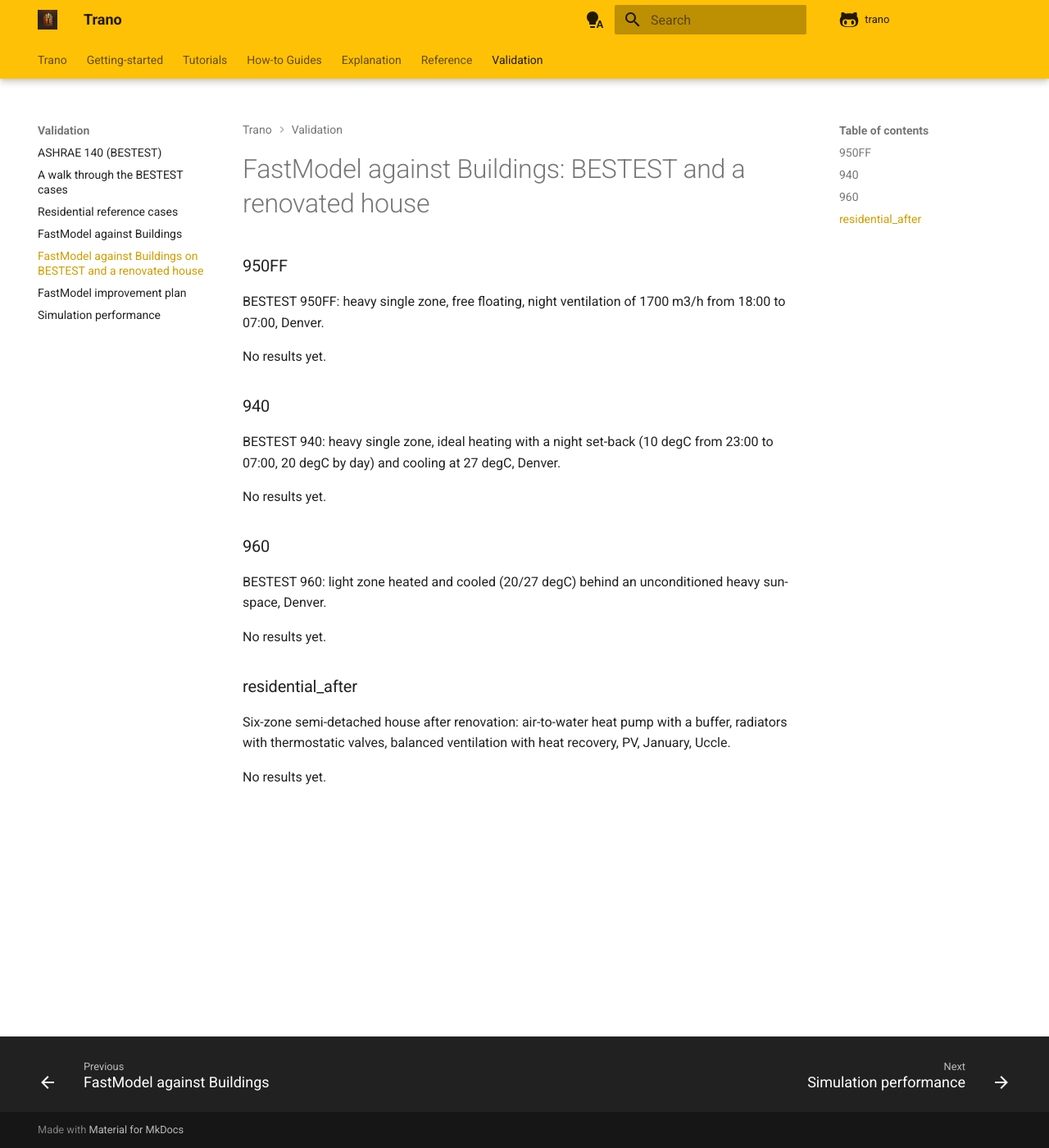
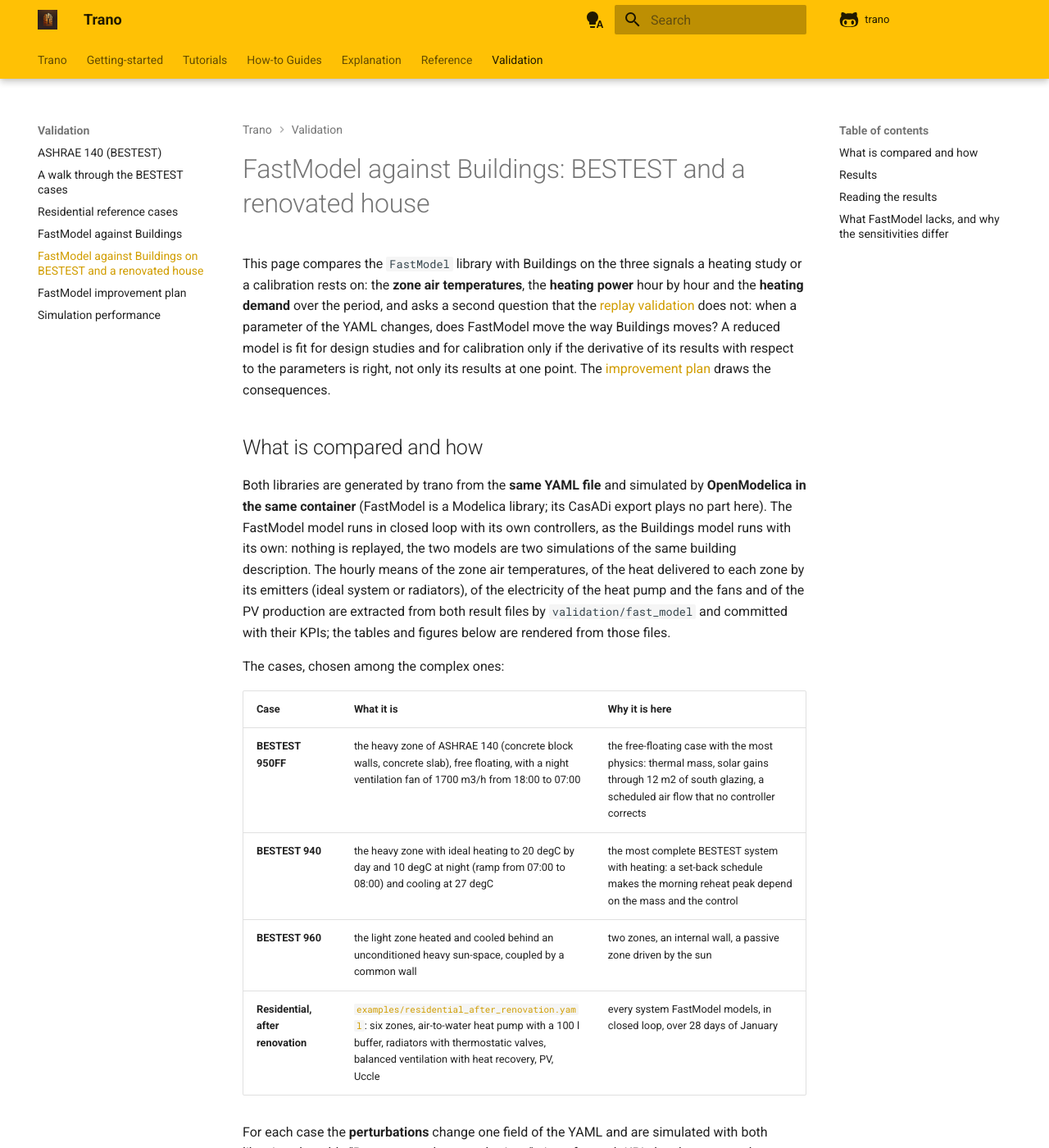
Before and after one commit to andoludo/trano, an MkDocs documentation site: the page built from docs/validation/fast_model_study.md, in a window 1280 px wide and 1400 px high. Shown: the whole window at 82% size. Built offline with MkDocs 1.6.1 and Material for MkDocs 9.7.7, drawn with Linux system fonts in a browser that asks for light colours; comment, search, counter and statistics services are not loaded; some of the changed text lies outside the part shown.

Commit message:
Study page and improvement plan: method and the gaps read from the FastModel equations
The results sections stay empty until the workflow commits the simulations.

Co-Authored-By: Claude Fable 5.1 <noreply@anthropic.com>
Claude-Session: https://claude.ai/code/session_01AxNK5XGSLybqEFSBZZysc8

```diff
--- a/docs/validation/fast_model_study.md
+++ b/docs/validation/fast_model_study.md
@@ -1,31 +1,58 @@
 # FastModel against Buildings: BESTEST and a renovated house
 
-<!-- prose written after the first results; the tables and figures between the markers are rendered by
-     `python -m validation.fast_model report --docs` -->
+This page compares the `FastModel` library with Buildings on the three signals a heating study or a calibration
+rests on: the **zone air temperatures**, the **heating power** hour by hour and the **heating demand** over the
+period, and asks a second question that the [replay validation](fast_model.md) does not: when a parameter of the
+YAML changes, does FastModel move the way Buildings moves? A reduced model is fit for design studies and for
+calibration only if the derivative of its results with respect to the parameters is right, not only its results at
+one point. The [improvement plan](fast_model_improvement_plan.md) draws the consequences.
+
+## What is compared and how
+
+Both libraries are generated by trano from the **same YAML file** and simulated by **OpenModelica in the same
+container** (FastModel is a Modelica library; its CasADi export plays no part here). The FastModel model runs in
+closed loop with its own controllers, as the Buildings model runs with its own: nothing is replayed, the two models
+are two simulations of the same building description. The hourly means of the zone air temperatures, of the heat
+delivered to each zone by its emitters (ideal system or radiators), of the electricity of the heat pump and the fans
+and of the PV production are extracted from both result files by `validation/fast_model` and committed with their
+KPIs; the tables and figures below are rendered from those files.
+
+The cases, chosen among the complex ones:
+
+| Case | What it is | Why it is here |
+|---|---|---|
+| **BESTEST 950FF** | the heavy zone of ASHRAE 140 (concrete block walls, concrete slab), free floating, with a night ventilation fan of 1700 m3/h from 18:00 to 07:00 | the free-floating case with the most physics: thermal mass, solar gains through 12 m2 of south glazing, a scheduled air flow that no controller corrects |
+| **BESTEST 940** | the heavy zone with ideal heating to 20 degC by day and 10 degC at night (ramp from 07:00 to 08:00) and cooling at 27 degC | the most complete BESTEST system with heating: a set-back schedule makes the morning reheat peak depend on the mass and the control |
+| **BESTEST 960** | the light zone heated and cooled behind an unconditioned heavy sun-space, coupled by a common wall | two zones, an internal wall, a passive zone driven by the sun |
+| **Residential, after renovation** | [`examples/residential_after_renovation.yaml`](residential_reference_cases.md): six zones, air-to-water heat pump with a 100 l buffer, radiators with thermostatic valves, balanced ventilation with heat recovery, PV, Uccle | every system FastModel models, in closed loop, over 28 days of January |
+
+For each case the **perturbations** change one field of the YAML and are simulated with both libraries; the table
+"Response to the perturbations" gives, for each KPI, the change seen by Buildings, the change seen by FastModel and
+their ratio (1.0 would be a perfect agreement on the sensitivity, whatever the offset between the two libraries):
+
+| Case | Envelope perturbations | System perturbations |
+|---|---|---|
+| 950FF | insulation conductivity x1.5, infiltration x2, wall mass x0.5 | |
+| 940 | the same | heating set points +2 K |
+| residential_after | EPS conductivity x1.5, n50 x2 | heat pump 2 kW instead of 3 kW, supply set point +10 K, radiators x0.7, buffer tank x3, heat recovery 0.5 instead of 0.8, living room and kitchen set point +1 K |
+
+The KPIs: mean, lowest and highest hourly zone temperature; heating and cooling demand (the heat delivered to the
+zones); peak heating (largest hourly mean); the heat pump electricity and the OpenModelica time. Hour by hour, the
+FastModel temperatures are compared with the Buildings ones by their RMSE, bias and largest error, and the heating
+power by the CV(RMSE) and NMBE of ASHRAE Guideline 14.
+
+The night ventilation of 950FF is modelled by `ventilationSchedule` in trano's Buildings zone; the FastModel zone
+did not take that parameter until this study (it silently dropped the fan), it does now.
+
+## Results
 
 <!-- results:start -->
-### 950FF
+<!-- results:end -->
 
-BESTEST 950FF: heavy single zone, free floating, night ventilation of 1700 m3/h from 18:00 to 07:00, Denver.
+## Reading the results
 
-No results yet.
+<!-- written from the results above -->
 
-### 940
+## What FastModel lacks, and why the sensitivities differ
 
-BESTEST 940: heavy single zone, ideal heating with a night set-back (10 degC from 23:00 to 07:00, 20 degC by day) and cooling at 27 degC, Denver.
-
-No results yet.
-
-### 960
-
-BESTEST 960: light zone heated and cooled (20/27 degC) behind an unconditioned heavy sun-space, Denver.
-
-No results yet.
-
-### residential_after
-
-Six-zone semi-detached house after renovation: air-to-water heat pump with a buffer, radiators with thermostatic valves, balanced ventilation with heat recovery, PV, January, Uccle.
-
-No results yet.
-
-<!-- results:end -->
+<!-- written from the results above; the plan is in fast_model_improvement_plan.md -->
```
Also changed, not shown: docs/validation/fast_model_improvement_plan.md (added, +91 -0 lines).
